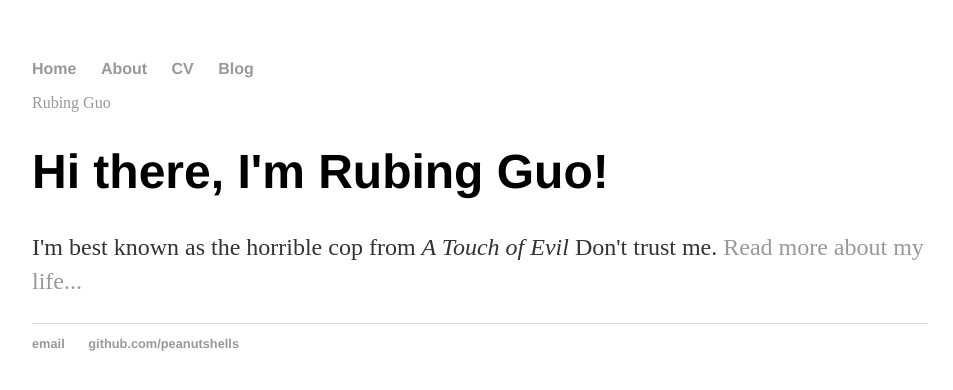
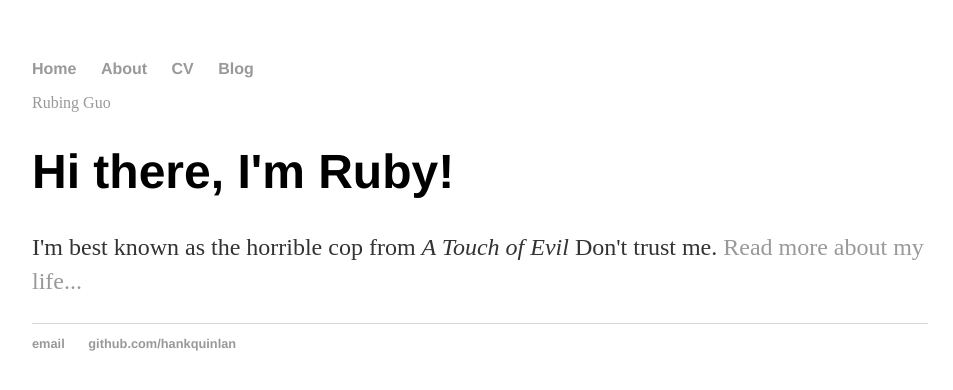
Before and after one commit to flower-joke/peanutshells.github.io, a Jekyll site: the page built from index.html, in a window 1280 px wide. Shown: the top 390 px of the page, without its empty margins (160-1113 px from the left). Built offline with Jekyll 4.4.1, drawn with Linux system fonts in a browser that asks for light colours; comment, search, counter and statistics services are not loaded.

Commit message:
Update index.html

```diff
--- a/index.html
+++ b/index.html
@@ -1,34 +1,12 @@
-<!DOCTYPE html>
-<html>
-	<head>
-		<title>Rubing Guo</title>
-		<!-- link to main stylesheet -->
-		<link rel="stylesheet" type="text/css" href="/css/main.css">
-	</head>
-	<body>
-		<nav>
-    		<ul>
-        		<li><a href="/">Home</a></li>
-	        	<li><a href="/about">About</a></li>
-        		<li><a href="/cv">CV</a></li>
-        		<li><a href="/blog">Blog</a></li>
-    		</ul>
-		</nav>
+---
+layout: default
+title: Rubing Guo
+---
 <div class="LI-profile-badge"  data-version="v1" data-size="large" data-locale="en_US" data-type="horizontal" data-theme="light" data-vanity="rubingguo">
 	<a class="LI-simple-link" href='https://www.linkedin.com/in/rubingguo?trk=profile-badge'>Rubing Guo</a>
 </div>
-		<div class="container">
 <div class="blurb">
-				<h1>Hi there, I'm Rubing Guo!</h1>
+	<h1>Hi there, I'm Ruby!</h1>
 	<p>I'm best known as the horrible cop from <em>A Touch of Evil</em> Don't trust me. <a href="/about">Read more about my life...</a></p>
 </div><!-- /.blurb -->
-		</div><!-- /.container -->
-		<footer>
-    		<ul>
-        		<li><a href="mailto:rubingkuo@gmail.com">email</a></li>
-        		<li><a href="https://github.com/peanutshells">github.com/peanutshells</a></li>
-		</ul>
-		</footer>
-	</body>
-</html>
 <script type="text/javascript" src="https://platform.linkedin.com/badges/js/profile.js" async defer></script>
```
Lines whose indentation alone changed are shown as unchanged.
